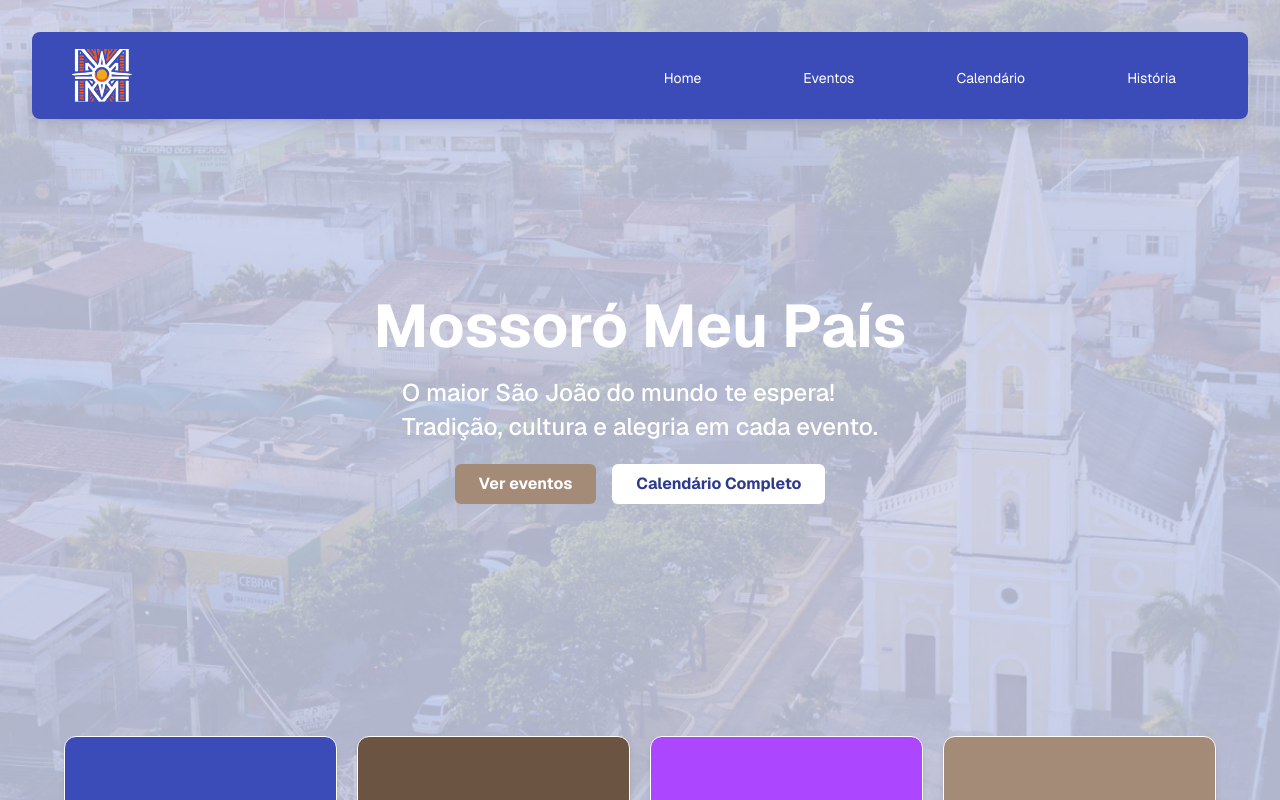
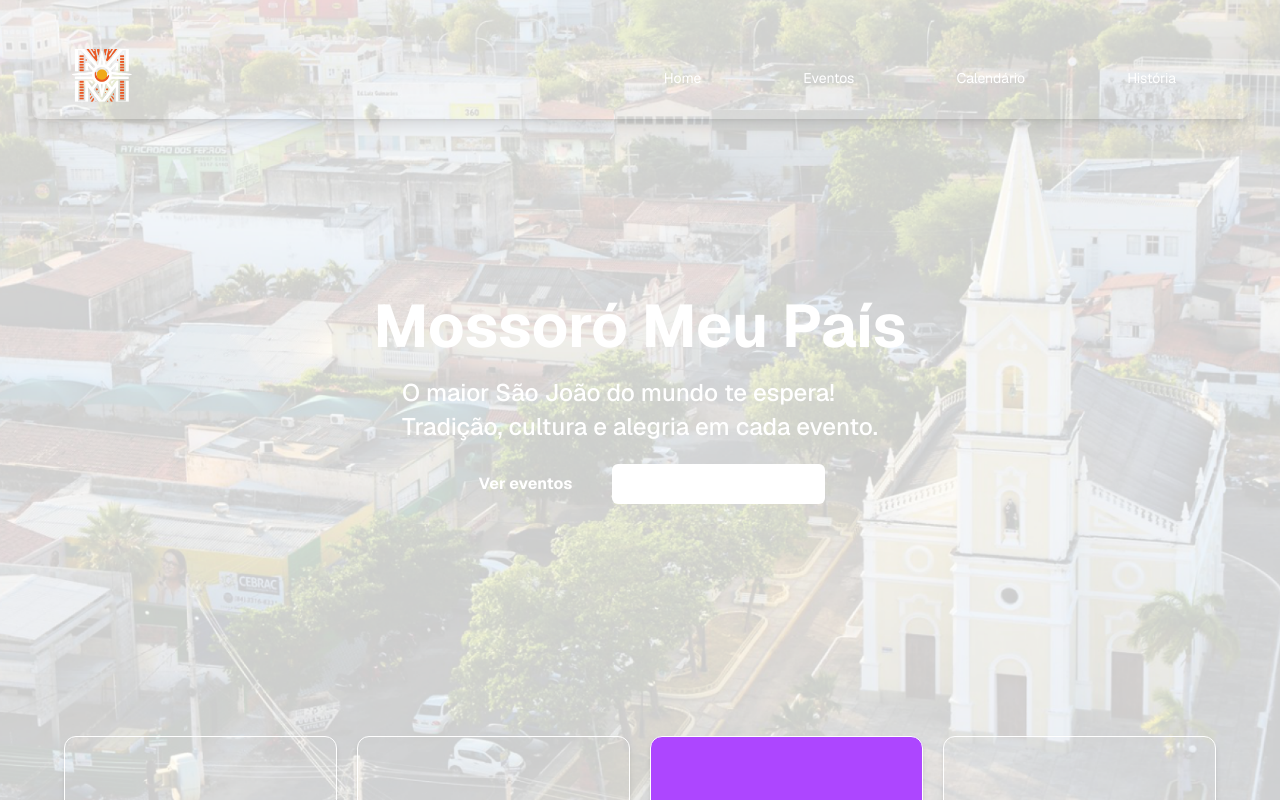
Before and after one commit to MarciaRejane/MossoroEventos, a Next.js app: page / in a window 1280 px wide. Shown: the top 800 px of the page. Built offline with nearby package versions, Linux system fonts and the light colour scheme; some icons are missing.

Commit message:
style: padronizado cores e tipografia globals

```diff
--- a/src/app/globals.css
+++ b/src/app/globals.css
@@ -5,48 +5,59 @@
 
 
 @theme {
-
   --color-white: #ffffff;
   --color-black: #030213;
-  --color-transparent: transparent;
+
+  --color-blue-1: #EDEDFA;
+  --color-blue-2: #C0C3EF;
+  --color-blue-3: #939AE5;
+  --color-blue-4: #6571D8;
+  --color-blue-5: #3B4CB8;
+  --color-blue-6: #232F78;
+  --color-blue-7: #0E143D;
+
+  --color-green-1: #BCFDF2;
+  --color-green-2: #4BE3CF;
+  --color-green-3: #3BB8A8;
+  --color-green-4: #2C8F82;
+  --color-green-5: #1D685E;
+  --color-green-6: #10433D;
+  --color-green-7: #05221E;
+
+  --color-brown-1: #F4ECE6;
+  --color-brown-2: #D6C7B8;
+  --color-brown-3: #A38B77;
+  --color-brown-4: #6B5442;
+  --color-brown-5: #5A4636;
+  --color-brown-6: #3E2F25;
+  --color-brown-7: #2A1F18;
 
   --color-gray: #f9f9fb;
   --color-gray-1: #f3f3f5;
   --color-gray-2: #ececf0;
-  --color-gray-4: #cbced4;
+  --color-gray-3: #d1d5dc;
+  --color-gray-4: #99a1af;
   --color-gray-5: #717182;
 
-  --color-blue-light: #5da68d;
-  --color-blue-main: #3b4cb8;
-  --color-blue-500: oklch(0.488 0.243 264.376);
-  --color-blue-dark: #2d3a8c;
-  --color-blue-900: #1c398e
-
-  --color-green-400: oklch(0.696 0.17 162.48);
-  --color-green-700: oklch(0.398 0.07 227.392);
-
-  --color-cyan: #06b6d4;
-  --color-cyan-500: oklch(0.6 0.118 184.704);
-
-   --color-purple-500: oklch(0.627 0.265 303.9);
-
-   --color-yellow-400: oklch(0.828 0.189 84.429);
-   --color-yellow-500: oklch(0.769 0.188 70.08);
-
-   --color-orange: #f97316;
-   --color-orange-500: oklch(0.646 0.222 41.116);
-
+   --color-purple: oklch(0.627 0.265 303.9);
    --color-pink: #ec4899;
 
-  --color-red-300: oklch(0.637 0.237 25.331);
-  --color-red-500: #d4183d;
-  --color-red-600: oklch(0.396 0.141 25.723);
+  --color-yellow-1: oklch(0.96 0.08 95.0);
+   --color-yellow-2: oklch(0.92 0.12 90.0);
+   --color-yellow-3: oklch(0.828 0.189 84.429);
+   --color-yellow-4: oklch(0.769 0.188 70.08);
 
-  --color-brown-soft: #D6C7B8;
-  --color-brown-light: #A38B77;
-  --color-brown-medium: #6B5442;
-  --color-brown: #5A4636;
-  --color-brown-dark: #3E2F25;
+   --color-orange-1: oklch(0.88 0.16 48.0);
+   --color-orange-2: oklch(0.82 0.19 50.0);
+   --color-orange-3: oklch(0.78 0.22 46.0);
+   --color-orange-4: #f97316;
+   --color-orange-5: oklch(0.646 0.222 41.116);
+
+
+   --color-red-1: oklch(0.637 0.237 25.331);
+   --color-red-2: #d4183d;
+   --color-red-3: oklch(0.396 0.141 25.723);
+
 
   --color-transparent: transparent;
 
```
